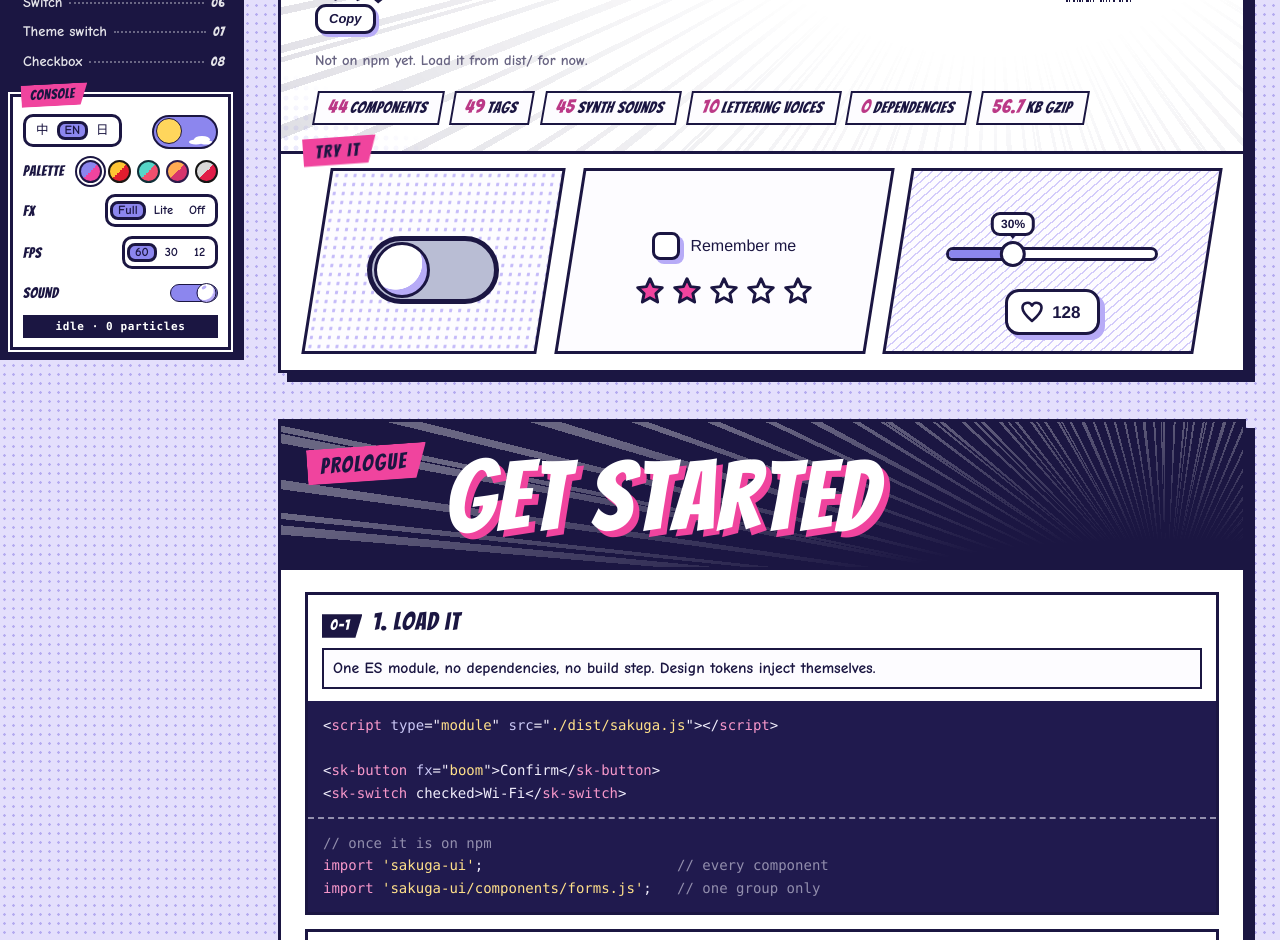
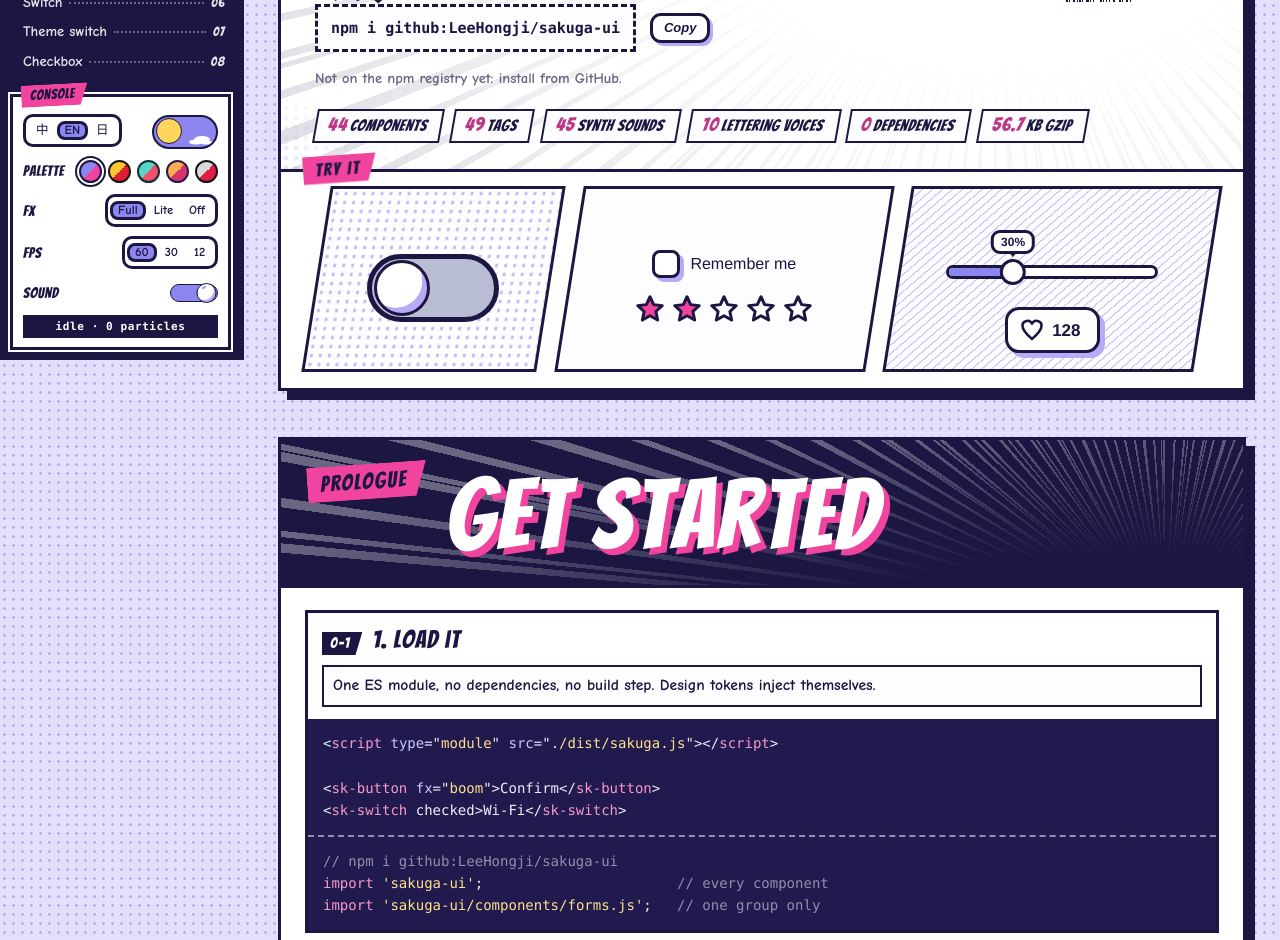
Before and after one commit to LeeHongji/sakuga-ui, a website with bundled scripts: page index.html in a window 1280 px wide. Shown: the part 440-1380 px from the top of the page. Built offline with nearby package versions, Linux system fonts and the light colour scheme; a web font is replaced by a local one.

Commit message:
Docs: install from GitHub until the package is on npm

```diff
--- a/index.html
+++ b/index.html
@@ -49,7 +49,7 @@
         <div class="cta">
           <sk-bubble variant="shout" class="pressme" tail="none" data-t="hero.pressme"></sk-bubble>
           <sk-button fx="boom" size="lg" variant="primary" id="go"><span data-t="hero.cta"></span></sk-button>
-          <code class="install">npm i sakuga-ui</code><sk-copy value="npm i sakuga-ui" id="hero-copy"></sk-copy>
+          <code class="install">npm i github:LeeHongji/sakuga-ui</code><sk-copy value="npm i github:LeeHongji/sakuga-ui" id="hero-copy"></sk-copy>
         </div>
         <p class="soon" data-t="hero.soon"></p>
       </div>
@@ -80,7 +80,7 @@
 
 &lt;sk-button fx="boom"&gt;Confirm&lt;/sk-button&gt;
 &lt;sk-switch checked&gt;Wi-Fi&lt;/sk-switch&gt;</div>
-        <div class="code" data-code="js">// once it is on npm
+        <div class="code" data-code="js">// npm i github:LeeHongji/sakuga-ui
 import 'sakuga-ui';                       // every component
 import 'sakuga-ui/components/forms.js';   // one group only</div>
       </article>
--- a/site/i18n.js
+++ b/site/i18n.js
@@ -14,7 +14,7 @@ export const T = {
   'hero.lede': ['每按一下，都是一格原画。', 'Every press is a key frame.', '押すたび、原画。'],
   'hero.sub': ['带赛璐璐特效、片假名拟声词和合成音效的组件库。', 'A component library with cel-style effects, katakana sound words and synthesised audio.', 'セル画風エフェクト、カタカナ擬音、合成サウンド付きのコンポーネント集。'],
   'hero.pressme': ['按我！', 'PRESS ME!', '押して！'], 'hero.cta': ['开始阅读', 'Start reading', '読みはじめる'], 'hero.copy': ['复制', 'Copy', 'コピー'],
-  'hero.soon': ['尚未发布到 npm，目前从 dist/ 引入。', 'Not on npm yet. Load it from dist/ for now.', 'npm 未公開。いまは dist/ から読み込みます。'],
+  'hero.soon': ['尚未发布到 npm 注册表，先从 GitHub 安装。', 'Not on the npm registry yet: install from GitHub.', 'npm 未公開。いまは GitHub からインストール。'],
   'hero.try': ['先玩一下', 'TRY IT', 'まず触って'],
   'fact.components': ['个组件', 'components', 'コンポーネント'], 'fact.tags': ['个标签', 'tags', 'タグ'], 'fact.sounds': ['种合成音效', 'synth sounds', '合成サウンド'], 'fact.voices': ['种拟声词声音', 'lettering voices', '擬音の声'], 'fact.deps': ['个依赖', 'dependencies', '依存'],
   'start.h': ['上手', 'Get started', 'はじめに'], 'start.ep': ['序章', 'PROLOGUE', '序章'],
```
